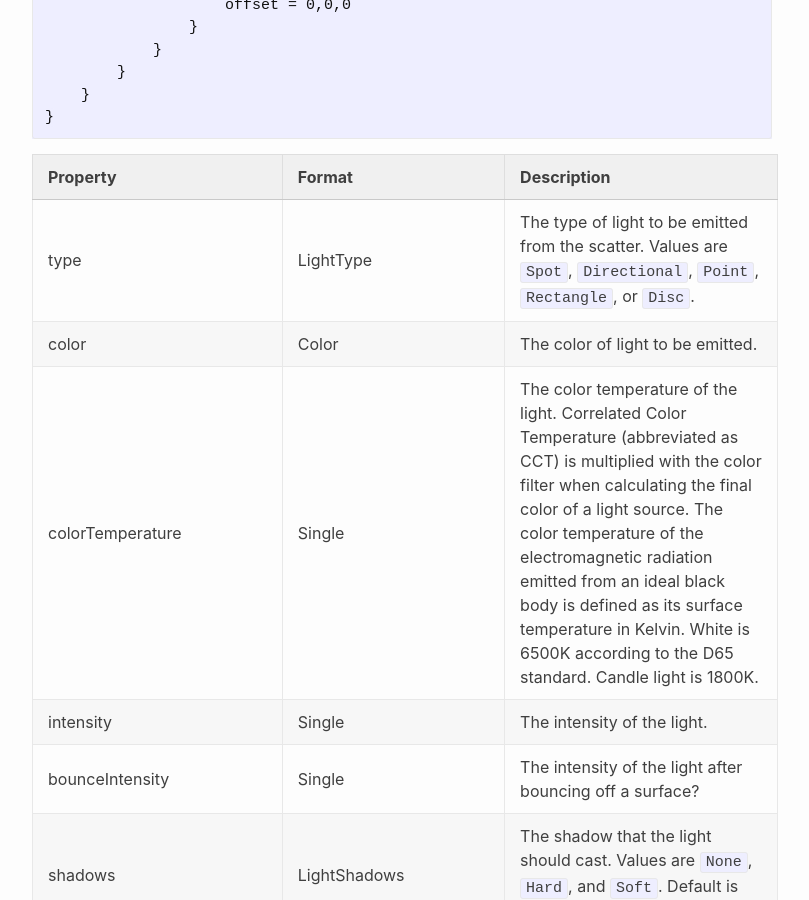
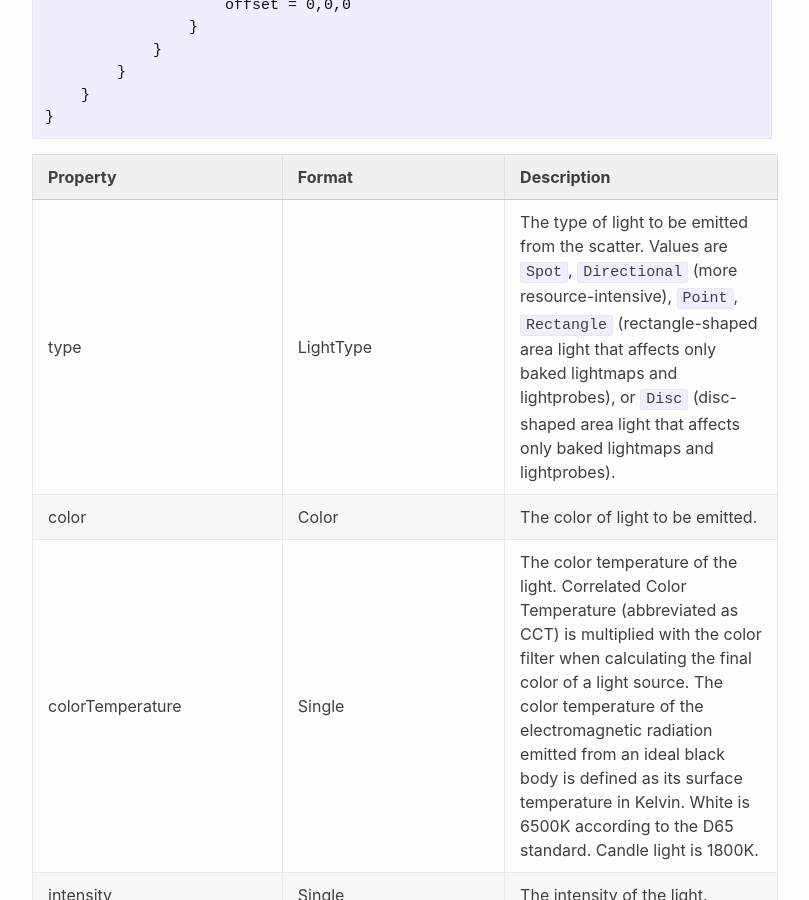
Before and after one commit to Kopernicus/wiki, a Jekyll site: the page built from main/PQSMods/LandControl/ModularScatter/LightEmitter.md, in a window 1280 px wide and 900 px high, scrolled down 695 px. Shown: the whole window, without its empty margins (238-1047 px from the left). Built offline with Jekyll 4.4.1, drawn with Linux system fonts in a browser that asks for light colours.

Commit message:
Update lightType

```diff
--- a/main/PQSMods/LandControl/ModularScatter/LightEmitter.md
+++ b/main/PQSMods/LandControl/ModularScatter/LightEmitter.md
@@ -32,7 +32,7 @@ LandControl
 
 |Property|Format|Description|
 |--------|------|-----------|
-|type|LightType|The type of light to be emitted from the scatter. Values are `Spot`, `Directional`, `Point`, `Rectangle`, or `Disc`.|
+|type|LightType|The type of light to be emitted from the scatter. Values are `Spot`, `Directional` (more resource-intensive), `Point`, `Rectangle` (rectangle-shaped area light that affects only baked lightmaps and lightprobes), or `Disc` (disc-shaped area light that affects only baked lightmaps and lightprobes).|
 |color|Color|The color of light to be emitted.|
 |colorTemperature|Single|The color temperature of the light. Correlated Color Temperature (abbreviated as CCT) is multiplied with the color filter when calculating the final color of a light source. The color temperature of the electromagnetic radiation emitted from an ideal black body is defined as its surface temperature in Kelvin. White is 6500K according to the D65 standard. Candle light is 1800K.|
 |intensity|Single|The intensity of the light.|
```
